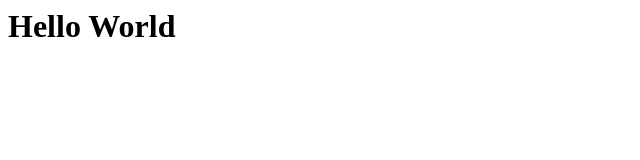
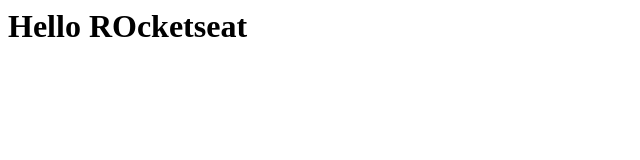
Before and after one commit to edsonnt2/sobre-git, a plain HTML site: page index.html in a window 1280 px wide. Shown: the whole page, without its empty margins (0-640 px from the left). Drawn offline with Linux system fonts and the light colour scheme.

Commit message:
Alterado index.html

```diff
--- a/index.html
+++ b/index.html
@@ -1 +1 @@
-<h1>Hello World</h1>
+<h1>Hello ROcketseat</h1>
```
Also changed, not shown: novo.html (added, +1 -0 lines).
